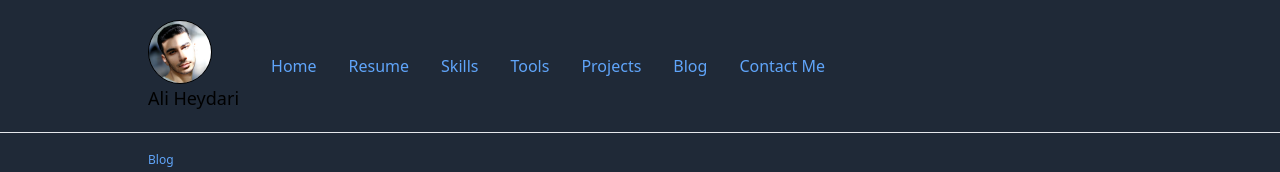
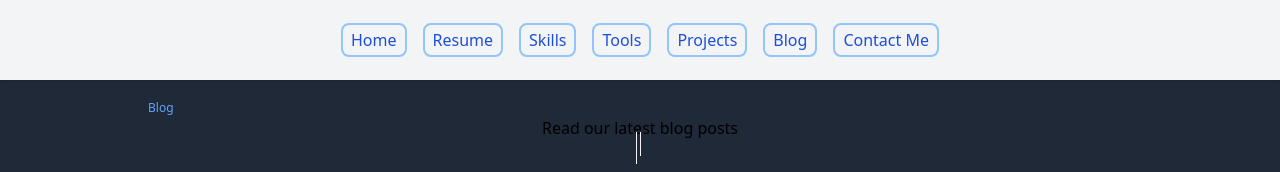
Before and after one commit to ali4heydari/ali4heydari.github.io, a Next.js app: page /blog in a window 1280 px wide. Shown: the top 172 px of the page. Built offline with nearby package versions, Linux system fonts and the light colour scheme; what tailwindcss-rtl would draw is missing.

Commit message:
refactor(components): 🧹 refactor header component

```diff
--- a/src/components/Header/Header.module.css
+++ b/src/components/Header/Header.module.css
@@ -1,7 +1,18 @@
-.header {
-  @apply border-b border-gray-200 -mb-px;
+.wrapper {
+  @apply sticky w-full top-0 left-0 right-0 z-50;
+  @apply bg-gray-100 dark:bg-gray-800;
+  @apply dark:border-b-2 dark:border-gray-50;
 }
 
-.wrapper {
-  @apply items-center max-w-screen-lg;
+.header {
+  @apply flex justify-center items-center h-20;
+  @apply w-full border-gray-200 shadow;
 }
+
+.navItem {
+  @apply m-2 p-1 px-2 rounded-lg border-2;
+  @apply text-blue-700 border-blue-300;
+  @apply hover:bg-blue-800 hover:bg-gray-200 hover:shadow-2xl;
+  @apply dark:text-blue-100 dark:border-blue-100;
+  @apply hover:dark:text-blue-50 hover:dark:bg-gray-700;
+}
--- a/src/components/Header/Logo/Logo.module.css
+++ /dev/null
@@ -1,15 +0,0 @@
-.logo {
-  @apply flex items-center mr-auto text-blue-400 hover:text-blue-400;
-}
-
-.text {
-  @apply text-lg;
-}
-
-.image {
-  @apply w-16 h-16 mr-3 border border-black rounded-full;
-
-  & img {
-    @apply border-4 border-white rounded-full;
-  }
-}
--- a/src/components/Header/Logo/index.tsx
+++ /dev/null
@@ -1,25 +0,0 @@
-import React from "react";
-import styles from "./Logo.module.css";
-import Link from "next/link";
-import SiteConfigs from "SiteConfigs";
-import Image from "next/image";
-
-const Logo: React.FC = () => {
-  return (
-    <Link href="/">
-      <a className={styles.link}>
-        <figure className={styles.image}>
-          <Image
-            width={62}
-            height={62}
-            src={"/images/profile.jpg"}
-            alt={SiteConfigs.SITE_TITLE}
-          />
-        </figure>
-        <h1 className={styles.text}>{SiteConfigs.SITE_TITLE}</h1>
-      </a>
-    </Link>
-  );
-};
-
-export default Logo;
--- a/src/components/Header/MainNav/MainNav.module.css
+++ /dev/null
@@ -1,99 +0,0 @@
-.mainNav {
-  @apply sm:flex flex-col sm:flex-row sm:w-auto w-full order-last sm:order-none my-4 sm:my-0 hidden;
-}
-
-.toggleMainNav {
-  @apply flex flex-col items-end justify-center cursor-pointer w-6 h-5 sm:hidden;
-  outline: none !important;
-  span {
-    @apply bg-gray-100 inline-block w-6 h-px;
-    transition: 0.2s;
-
-    &:nth-child(2) {
-      @apply bg-gray-100  inline-block w-8 h-px;
-    }
-  }
-}
-
-.toggleMainNavOpen {
-  span {
-    &:first-child {
-      @apply -mb-px;
-      transform: rotate(45deg);
-    }
-
-    &:last-child {
-      @apply -mt-px;
-      transform: rotate(-45deg);
-    }
-
-    &:nth-child(2) {
-      @apply opacity-0;
-      transform: translate(20px);
-    }
-  }
-}
-
-.toggleMainNavClose {
-  span {
-    &:first-child {
-      @apply mb-1;
-      transform: none;
-    }
-
-    &:last-child {
-      @apply mt-1;
-      transform: none;
-    }
-
-    &:nth-child(2) {
-      @apply opacity-100;
-      transform: none;
-    }
-  }
-}
-
-.mainNavItem {
-  @apply relative text-blue-400 border-b border-transparent hover:text-blue-400 ml-0 sm:ml-8 mt-3 sm:mt-0;
-  width: max-content;
-
-  &.active {
-    @apply border-black;
-  }
-
-  &:before {
-    @apply absolute w-full dark:bg-gray-800 h-px left-0 invisible;
-    content: "";
-    bottom: -1px;
-    transform: scaleX(0);
-    transition: 0.2s;
-  }
-
-  &:hover:before {
-    @apply visible;
-    @apply bg-gray-100;
-    transform: scaleX(1);
-  }
-}
-
-.toggleMode {
-  @apply flex flex-col items-end justify-center cursor-pointer w-6 h-6 m-4;
-  width: max-content;
-
-  &.active {
-    @apply border-black;
-  }
-
-  &:before {
-    @apply absolute w-full dark:bg-gray-800 h-px left-0 invisible;
-    content: "";
-    bottom: -1px;
-    transform: scaleX(0);
-    transition: 0.2s;
-  }
-
-  &:hover:before {
-    @apply visible;
-    transform: scaleX(1);
-  }
-}
--- a/src/components/Header/MainNav/index.tsx
+++ /dev/null
@@ -1,35 +0,0 @@
-import React, { useState } from "react";
-import styles from "./MainNav.module.css";
-import classNames from "classnames";
-import Link from "next/link";
-import { ToggleMode } from "./ToggleMode";
-import { mainNavItems } from "src/constants";
-
-const MainNav: React.FC = () => {
-  const [open, setOpen] = useState(false);
-
-  return (
-    <>
-      <nav className={classNames(styles.mainNav, open && "flex")}>
-        {mainNavItems.map((item, index) => (
-          <Link key={item.slug} href={item.slug}>
-            <a className={styles.mainNavItem}>{item.title}</a>
-          </Link>
-        ))}
-      </nav>
-      <button
-        className={classNames(
-          styles.toggleMainNav,
-          open ? styles.toggleMainNavOpen : styles.toggleMainNavClose
-        )}
-        onClick={() => setOpen(!open)}
-      >
-        <span />
-        <span />
-        <span />
-      </button>
-    </>
-  );
-};
-
-export default MainNav;
--- a/src/components/Header/index.tsx
+++ b/src/components/Header/index.tsx
@@ -1,24 +1,20 @@
-import MainNav from "./MainNav";
-import Logo from "./Logo";
+import React from "react";
+import styles from "./Header.module.css";
+import { mainNavItems } from "../../constants";
+import Link from "next/link";
 
-import React from "react";
-import Container from "../Container";
-import styles from "./Header.module.css";
-interface Props {
-  siteTitle: string;
-}
-
-const Header: React.FC<Props> = ({ siteTitle }) => (
-  <header className={styles.header}>
-    <Container className={styles.wrapper}>
-      <Logo />
-      <MainNav />
-    </Container>
-  </header>
+const Header = () => (
+  <div className={styles.wrapper}>
+    <header className={styles.header}>
+      <nav className="py-3 px-2">
+        {mainNavItems.map((item, index) => (
+          <Link key={item.slug} href={item.slug}>
+            <a className={styles.navItem}>{item.title}</a>
+          </Link>
+        ))}
+      </nav>
+    </header>
+  </div>
 );
 
-Header.defaultProps = {
-  siteTitle: ``,
-};
-
 export default Header;
```
Also changed, not shown: 1 other file (tests, documents, lock files or other folders).
